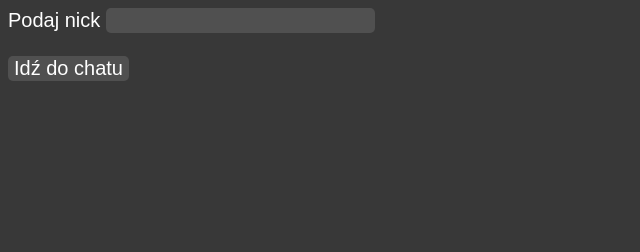
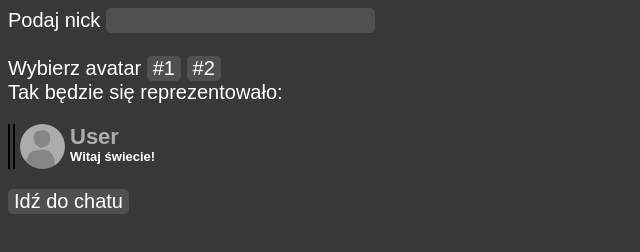
Before and after one commit to Patyczakus/chat, a plain HTML site: page index.html in a window 1280 px wide. Shown: the whole page, without its empty margins (0-640 px from the left). Drawn offline with Linux system fonts and the light colour scheme.

Commit message:
Drugie działanie

```diff
--- a/index.html
+++ b/index.html
@@ -10,7 +10,20 @@
     </head>
     <body>
         <div id="boxy">
-            Podaj nick <input type="text" id="nick" /><br /><br /><input type="submit" value="Idź do chatu" name="text" onclick="start()" />
+            Podaj nick <input type="text" id="nick" />
+            <br /><br />
+            Wybierz avatar <button onclick="changeAvatar(0)">#1</button> <button onclick="changeAvatar(1)">#2</button><br />
+            Tak będzie się reprezentowało:<br />
+            <div style="margin-bottom: 20px;"></div>
+            <div class="boxA">
+                <div class="image" id="img"><img src="img/avatars/av1.jpg" width="45px" height="45px" class="image" /></div>
+                <div class="boxB">
+                    <div class="user">User</div>
+                    <div class="text">Witaj świecie!</div>
+                </div>
+            </div>
+            <div style="margin-bottom: 20px;"></div>
+            <input type="submit" value="Idź do chatu" name="text" onclick="start()" class="pointer" />
             <div id="blad" style="color: red; margin-top: 10px;"></div>
         </div>
     </body>
--- a/main.js
+++ b/main.js
@@ -1,5 +1,7 @@
 var mainText = ""
+
 var username
+
 const colors = [
     "purple",
     "green",
@@ -8,7 +10,18 @@ const colors = [
     "cornflowerblue",
 ]
 
+const images = [
+    "av1",
+    "av2"
+]
+var avatarID = 0
+
 // ---------------------------------------------------------------------------
+
+function changeAvatar(number) {
+    document.getElementById("img").innerHTML = `<img src="img/avatars/${images[number]}.jpg" width="45px" height="45px" class="image">`
+    avatarID = number
+}
 
 function start() {
     username = document.getElementById("nick").value
@@ -16,7 +29,7 @@ function start() {
     if (~username.indexOf(" ")) return document.getElementById("blad").innerText = "❌ Nick nie może zawierać spacji!"
     if (username.length < 3 || username.length > 15) return document.getElementById("blad").innerText = "❌ Sprawdź poprawność nicku - nick musi mieć od 3 do 15 znaków!"
     document.getElementById("boxy").innerHTML = `
-    <input type="submit" value=">" name="text" onclick="send()" style="width: calc(5% - 10px); font-weight: bold;" /> <input type="text" id="pole" placeholder="Aa" name="text" />
+    <input type="submit" value=">" name="text" onclick="send()" class="pointer" style="width: calc(5% - 10px); font-weight: bold;" /> <input type="text" id="pole" placeholder="Aa" name="text" />
     <div id="TEXT"></div>
     `
 }
@@ -26,11 +39,15 @@ function send() {
     text = text.replace("<", "&lt;")
     text = text.split(/ +/g)
     if (!text[0] && !text[1]) return
+    if (text.join(" ").length > 200) return document.getElementById("pole").value = "";
     document.getElementById("pole").value = "";
     mainText += `
     <div class="boxA" style="border-left-color: ${colors[Math.floor(Math.random() * colors.length)]};">
-    <div class="user">${username}</div>
-    <div class="text">${text.join(" ")}</div>
+    <div class="image"><img src="img/avatars/${images[avatarID]}.jpg" width="45px" height="45px" class="image" /></div>
+    <div class="boxB">
+        <div class="user">${username}</div>
+        <div class="text">${text.join(" ")}</div>
+    </div>
     </div>
     `
     document.getElementById("TEXT").innerHTML = mainText
--- a/style.css
+++ b/style.css
@@ -21,6 +21,11 @@ body {
     color: white;
     font-family: sans-serif;
     font-size: 20px;
+    cursor: default;
+}
+
+button, .pointer {
+    cursor: pointer;
 }
 
 #TEXT {
@@ -28,7 +33,7 @@ body {
     font-size: 20px;
 }
 
-input {
+input, button {
     background-color: rgb(80, 80, 80);
     animation-name: chatB;
     animation-duration: .3s;
@@ -38,20 +43,24 @@ input {
     font-size: 20px;
     font-family: sans-serif;
 }
-input:hover {
+input:hover:not(:disabled), button:hover:not(:disabled) {
     background-color: rgb(100, 100, 100);
     animation-name: chatA;
     animation-duration: .3s;
 }
-input:focus {
+input:focus:not(:disabled), button:focus:not(:disabled) {
     border-bottom: wheat;
 }
+input:disabled, button:disabled {
+    background-color: black;
+}
+
 #pole {
     width: 94%;
 }
 .boxA {
     border-left: 7px double black;
-    height: 45px;
+    min-height: 45px;
     width: auto;
     margin-bottom: 5px;
 }
@@ -63,8 +72,21 @@ input:focus {
     padding-left: 5px;
 }
 .text {
-    height: 15px;
+    min-height: 15px;
     font-size: 13px;
     padding-left: 5px;
     font-weight: 550;
 }
+.boxB {
+    min-height: 45px;
+    float: left;
+}
+img.image {
+    border-radius: 100%;
+}
+div.image {
+    margin-left: 5px;
+    width: 45px;
+    height: 45px;
+    float: left;
+}
```
Also changed, not shown: img/avatars/av1.jpg (added), img/avatars/av2.jpg (added).
